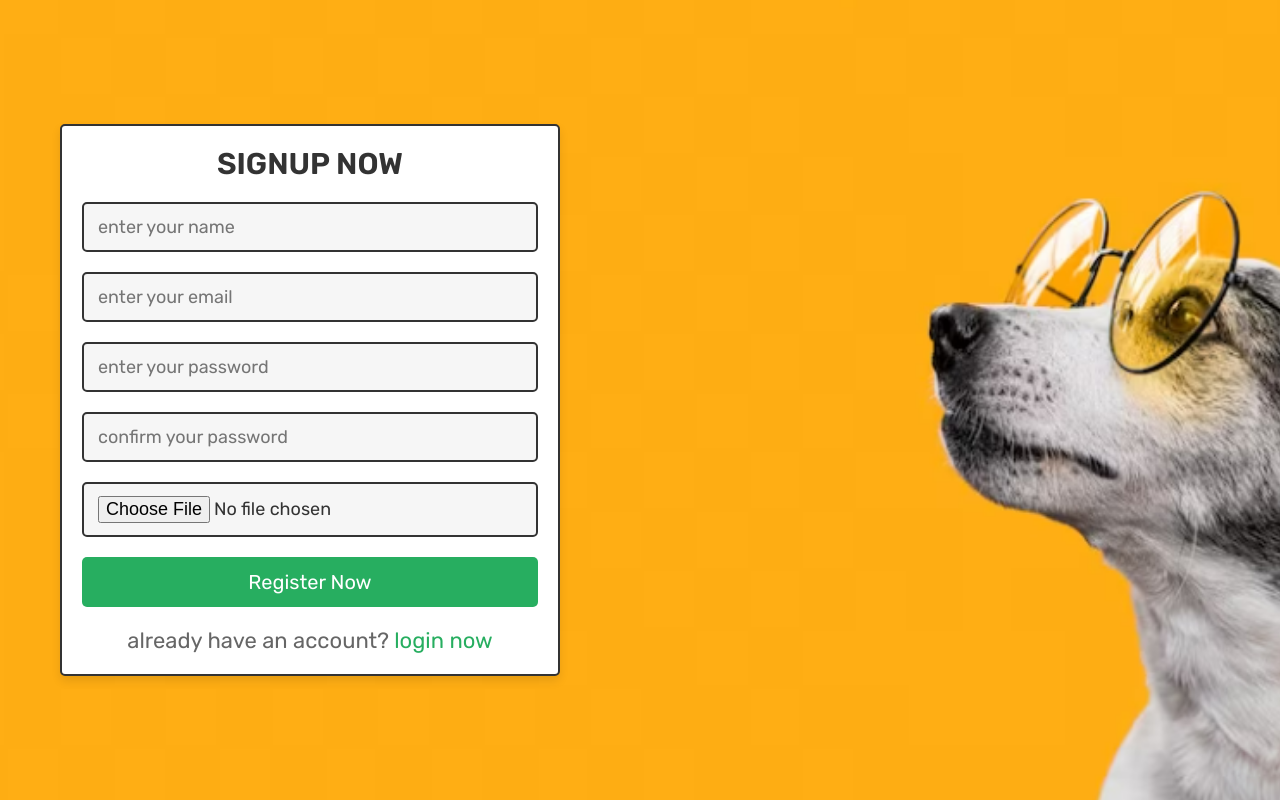
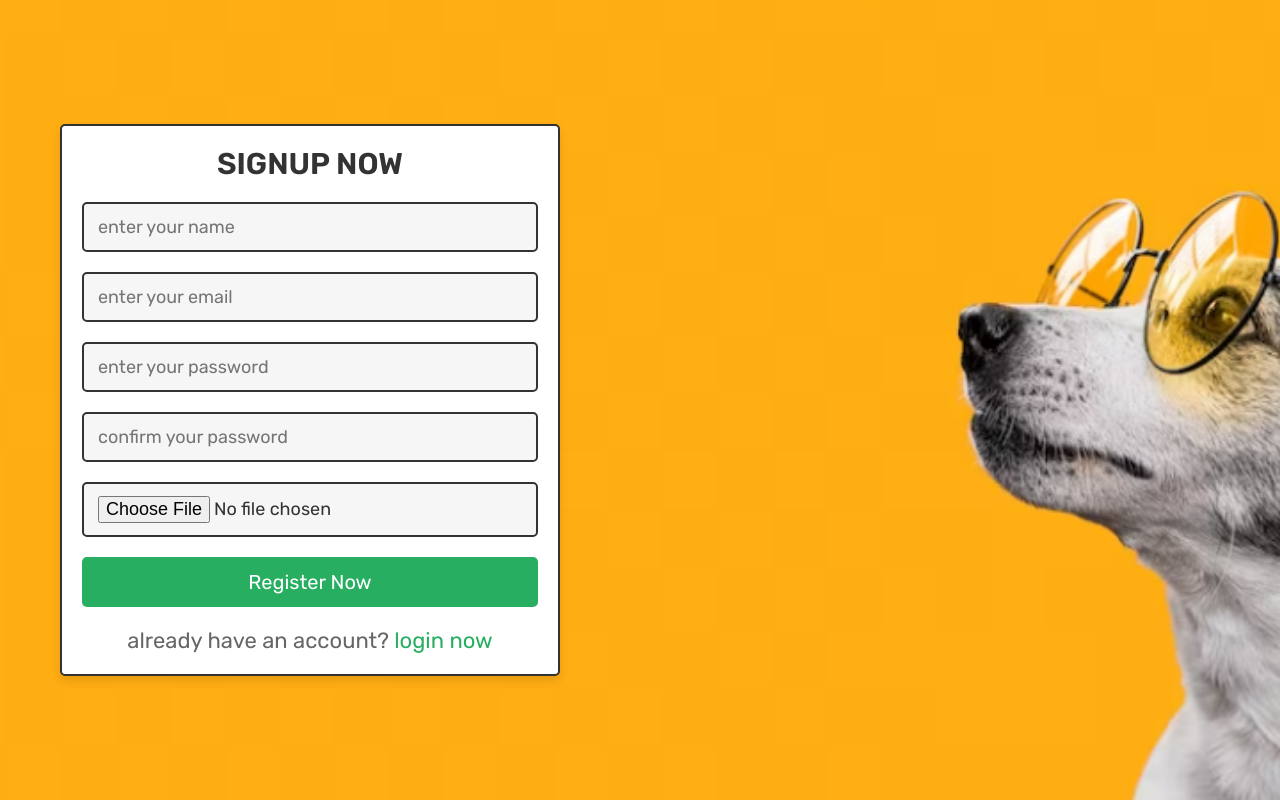
Before and after one commit to Shravani0491/peto, a PHP site: page /register.php in a window 1280 px wide. Run offline with PHP 8.4, Linux system fonts and the light colour scheme; some libraries are stand-ins or nearby versions.

Commit message:
This is my first commit

```diff
--- a/admin_contacts.php
+++ b/admin_contacts.php
@@ -86,7 +86,7 @@ if(isset($_GET['delete'])){
 }
 
 body{
-   background-color: lightblue;
+   background-color: orange;
 }
 
 html{
--- a/register.php
+++ b/register.php
@@ -115,7 +115,7 @@ if(isset($_POST['submit'])){
 body{
    background-image:url("register.png") ;
    background-repeat: no-repeat;
-   background-size: 1600px 1000px;
+   background-size: 1650px 1000px;
 }
 
 html{
```
